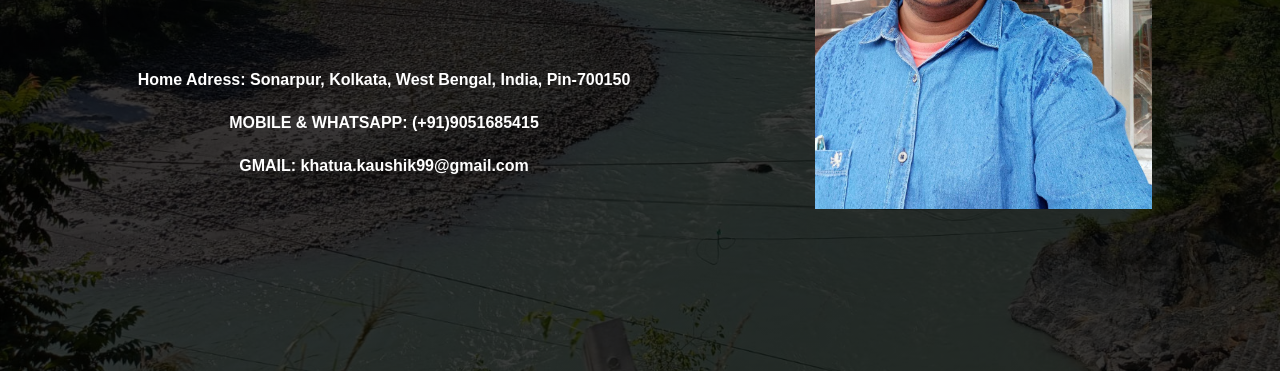
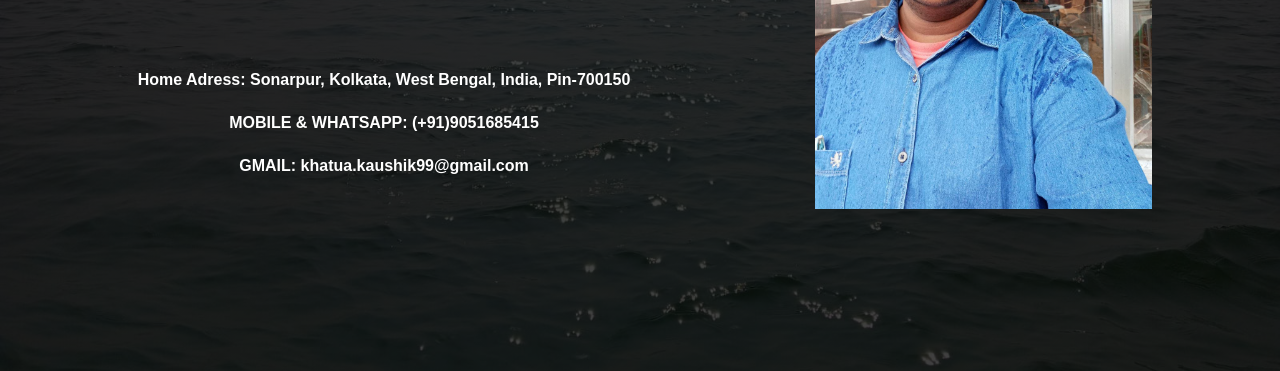
Before and after one commit to kk8537/kk8537.github.io, a plain HTML site: page contact.html in a window 1280 px wide. Shown: the part 429-800 px from the top of the page. Drawn offline with Linux system fonts and the light colour scheme.

Commit message:
Update stylecont.css

```diff
--- a/stylecont.css
+++ b/stylecont.css
@@ -7,7 +7,7 @@
 .banner{
 	width: 100%;
 	height: 100vh;
-	background-image: linear-gradient(rgba(0,0,0,0.75),rgba(0,0,0,0.75)),url(river.jpeg);
+	background-image: linear-gradient(rgba(0,0,0,0.75),rgba(0,0,0,0.75)),url(sea.jpeg);
 	background-position: center;
 	background-size: cover;
 	position: relative;
```
